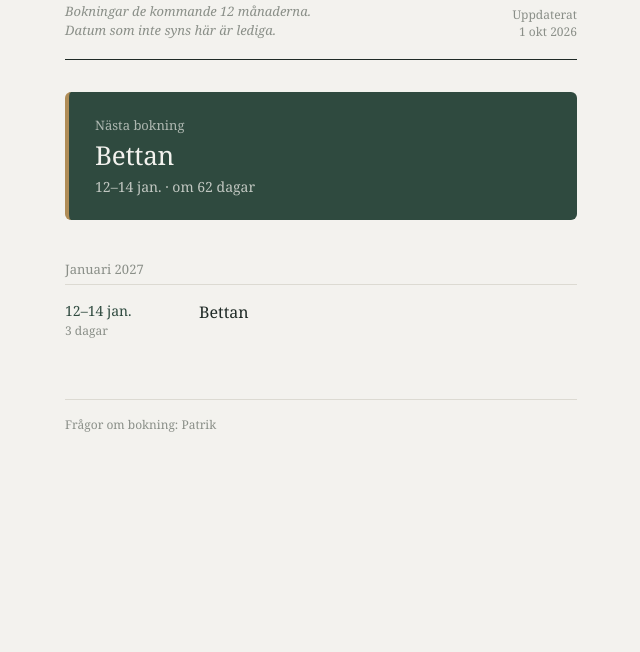
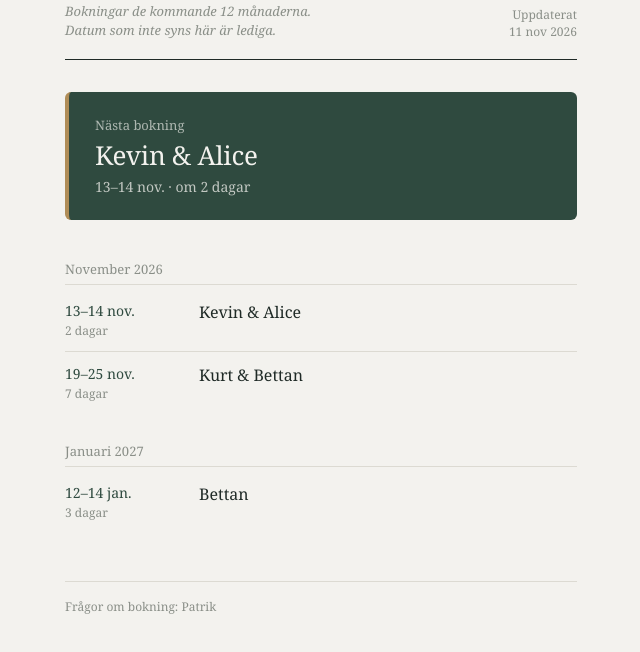
Before and after one commit to Pater483/Stockholm, a plain HTML site: page index.html in a window 1280 px wide. Shown: the part 82-734 px from the top of the page, without its empty margins (319-959 px from the left). Drawn offline with Linux system fonts and the light colour scheme.

Commit message:
Add files via upload

```diff
--- a/index.html
+++ b/index.html
@@ -39,8 +39,6 @@
   .booking .guest { font-size: 16px; line-height: 1.4; }
   .booking.now .guest::after { content: "pågår"; margin-left: 10px; font-size: 11px; color: var(--paper); background: var(--brass); padding: 2px 7px; border-radius: 2px; vertical-align: 2px; }
 
-  .none { font-style: italic; color: var(--muted); }
-
   .footer { margin-top: 48px; padding-top: 16px; border-top: 1px solid var(--rule); font-size: 12px; color: var(--muted); }
 
   @media (max-width: 480px) {
@@ -59,7 +57,7 @@
       <h1>Östermalmsgatan 35</h1>
       <div class="desc">Bokningar de kommande 12 månaderna.<br>Datum som inte syns här är lediga.</div>
     </div>
-    <div class="updated">Uppdaterat<br>1 okt 2026</div>
+    <div class="updated">Uppdaterat<br>11 nov 2026</div>
   </div>
 
   <div id="hero"></div>
@@ -74,6 +72,8 @@ const BOOKINGS = [
   { start: "2026-10-15", end: "2026-10-15", guest: "Bettan & Kerstien" },
   { start: "2026-10-23", end: "2026-10-25", guest: "Jemina & Jonathan" },
   { start: "2026-10-30", end: "2026-11-01", guest: "Filippa & kompisar" },
+  { start: "2026-11-13", end: "2026-11-14", guest: "Kevin & Alice" },
+  { start: "2026-11-19", end: "2026-11-25", guest: "Kurt & Bettan" },
   { start: "2027-01-12", end: "2027-01-14", guest: "Bettan" },
 ];
 
@@ -105,7 +105,8 @@ if (current) {
   hero.innerHTML = `<div class="label">Upptagen just nu</div><div class="who">${current.guest}</div><div class="when">Till och med ${fmtLong(current.e)}</div>`;
 } else if (next) {
   hero.className = "hero";
-  hero.innerHTML = `<div class="label">Nästa bokning</div><div class="who">${next.guest}</div><div class="when">${range(next.s, next.e)} · om ${Math.round((next.s - TODAY) / DAY)} dagar</div>`;
+  const d = Math.round((next.s - TODAY) / DAY);
+  hero.innerHTML = `<div class="label">Nästa bokning</div><div class="who">${next.guest}</div><div class="when">${range(next.s, next.e)} · om ${d} dag${d !== 1 ? "ar" : ""}</div>`;
 } else {
   hero.className = "hero empty";
   hero.innerHTML = `<div class="who">Inga bokningar de kommande 12 månaderna</div>`;
```
